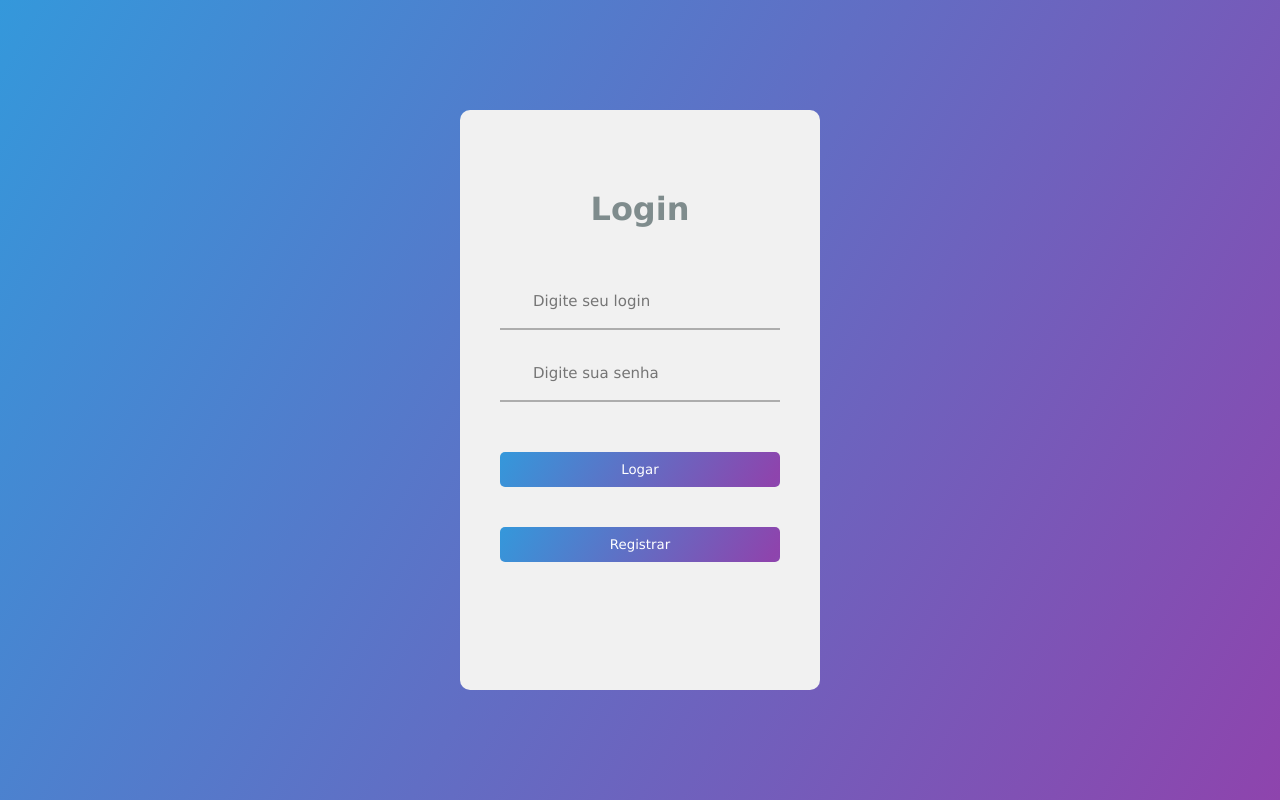
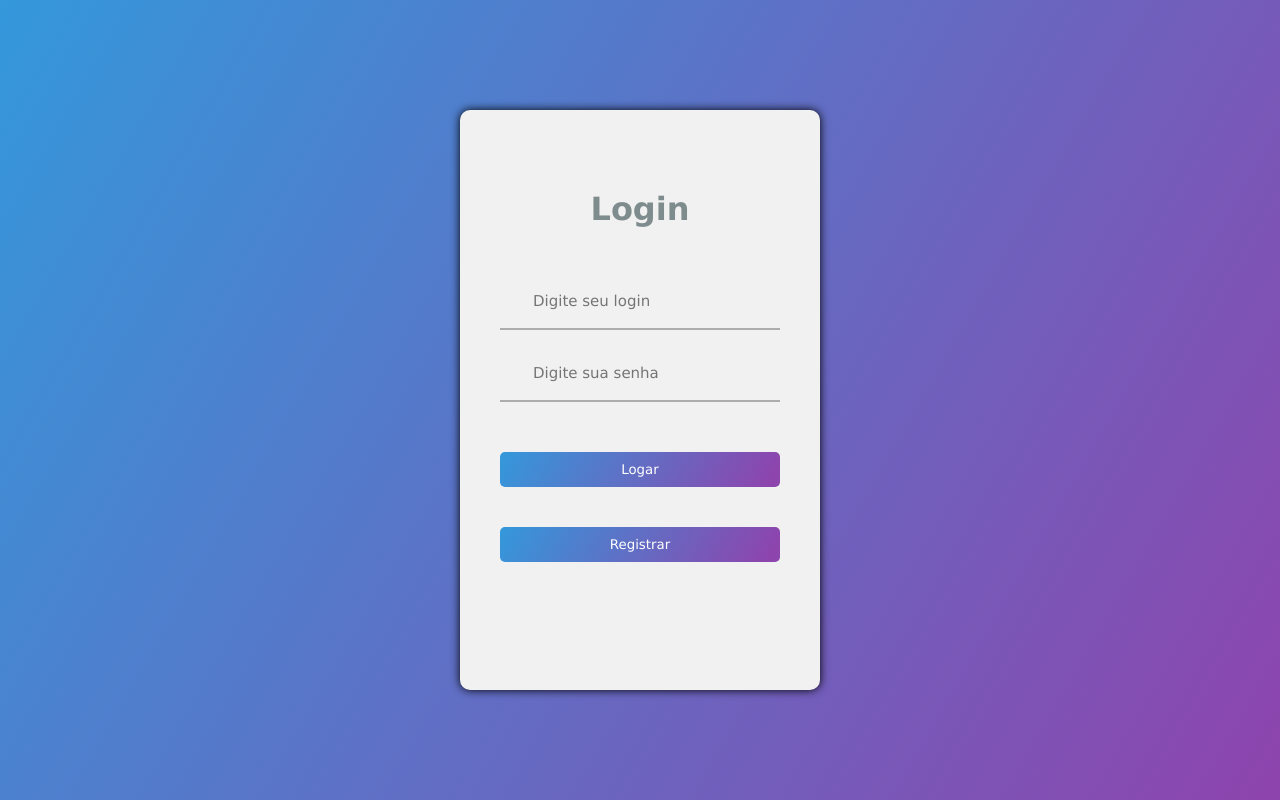
Before and after one commit to EduhCavalcanti/FrontEnd_Cadastro, a React (Create React App) app: page / in a window 1280 px wide. Built offline with nearby package versions, Linux system fonts and the light colour scheme.

Commit message:
Update front

```diff
--- a/src/pages/login.css
+++ b/src/pages/login.css
@@ -17,6 +17,7 @@
     left: 50%;
     top: 50%;
     transform: translate(-50%,-50%);
+    box-shadow: 0px 0px 10px black;
 }
 
 form, h1{
--- a/src/pages/registro.css
+++ b/src/pages/registro.css
@@ -4,6 +4,7 @@
     text-decoration: none;
     box-sizing: border-box;
     font-family: 'Lucida Sans', 'Lucida Sans Regular', 'Lucida Grande', 'Lucida Sans Unicode', Geneva, Verdana, sans-serif;
+    outline: none;
 
 }
 h1{
```
